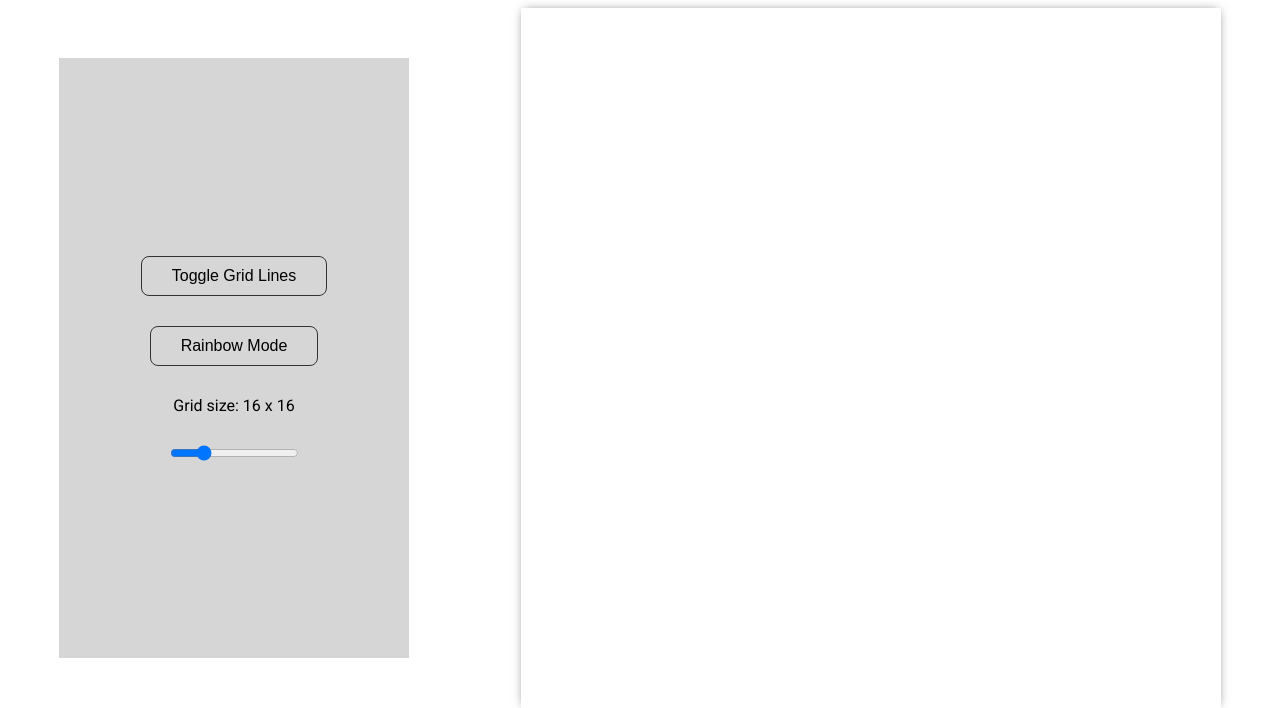
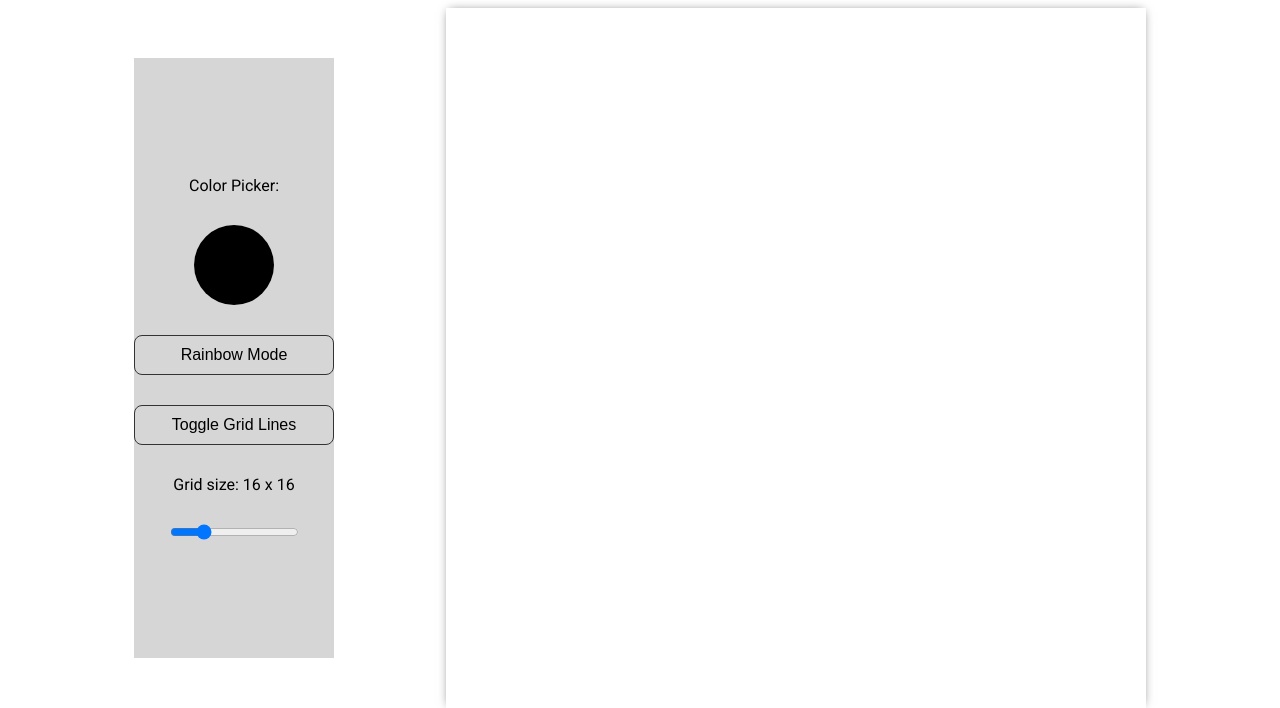
Before and after one commit to thielison/etch-a-sketch, a plain HTML site: page index.html in a window 1280 px wide. Shown: the part 123-831 px from the top of the page. Drawn offline with Linux system fonts and the light colour scheme.

Commit message:
Add color picker to change hover color based on user input

```diff
--- a/app.js
+++ b/app.js
@@ -3,6 +3,7 @@ const rangeOutput = document.getElementById("range-output");
 const rangeInput = document.getElementById("range-input");
 const rainbowModeButton = document.getElementById("rainbow-mode-button");
 const toggleGridLinesButton = document.getElementById("toggle-grid-lines-button");
+const colorPicker = document.getElementById("colorpicker");
 
 let flexItems;
 
@@ -66,6 +67,17 @@ function toggleGridLines() {
     });
 }
 
+function watchColorPicker(e) {
+    let selectedColor = e.target.value;
+    flexItems.forEach((item) => {
+        item.addEventListener("mouseenter", (e) => {
+            e.target.style.backgroundColor = selectedColor;
+        });
+    });
+}
+
+function changeDivHoverColor() {}
+
 rangeOutput.textContent = rangeInput.value + " x " + rangeInput.value;
 
 rangeInput.addEventListener("input", updateGridSizeText);
@@ -75,4 +87,6 @@ rainbowModeButton.addEventListener("click", setRandomDivHoverColor);
 
 toggleGridLinesButton.addEventListener("click", toggleGridLines);
 
+colorPicker.addEventListener("change", watchColorPicker);
+
 makeRows(16, 16); // Initialize grid with 16 x 16 size
--- a/index.html
+++ b/index.html
@@ -7,7 +7,7 @@
         <link rel="preconnect" href="https://fonts.googleapis.com" />
         <link rel="preconnect" href="https://fonts.gstatic.com" crossorigin />
         <link
-            href="https://fonts.googleapis.com/css2?family=Press+Start+2P&family=Roboto:wght@400;700&display=swap"
+            href="https://fonts.googleapis.com/css2?family=Press+Start+2P&family=Roboto:wght@400;500;700&display=swap"
             rel="stylesheet" />
         <link rel="stylesheet" href="style.css" />
         <script src="app.js" defer></script>
@@ -17,8 +17,10 @@
         <h1>Etch-A-Sketch</h1>
         <div id="body-content">
             <div id="options-box">
+                <label for="colorpicker">Color Picker:</label>
+                <div id="color-picker"><input type="color" id="colorpicker" value="#fff" /></div>
+                <button id="rainbow-mode-button">Rainbow Mode</button>
                 <button id="toggle-grid-lines-button">Toggle Grid Lines</button>
-                <button id="rainbow-mode-button">Rainbow Mode</button>
                 <p>Grid size: <output id="range-output"></output></p>
                 <input id="range-input" type="range" min="1" max="64" value="16" />
             </div>
--- a/style.css
+++ b/style.css
@@ -34,16 +34,17 @@ p, button {
   flex-direction: column;
   align-items: center;
   gap: 30px;
-  width: 350px;
+  width: 200px;
   height: 600px;
   background-color: rgb(214, 214, 214);
 }
 
-#toggle-grid-lines-button, #rainbow-mode-button {
-  padding: 10px 30px 10px 30px;
+button {
+  background-color: transparent;
+  width: 100%;
+  padding: 10px 20px 10px 20px;
   border: 1px solid #333;
   border-radius: 0.5em;
-  background-color: transparent;
 }
 
 #rainbow-mode-button:focus {
@@ -54,6 +55,19 @@ p, button {
 #toggle-grid-lines-button:active {
   color: #fff;
   background-color: #333;
+}
+
+#color-picker {
+  width: 80px;
+  height: 80px;
+  border-radius: 50px;
+  overflow: hidden;
+}
+
+input[type="color"] {
+  width: 200%;
+  height: 200%;
+  transform: translate(-25%, -25%);
 }
 
 #container {
```
